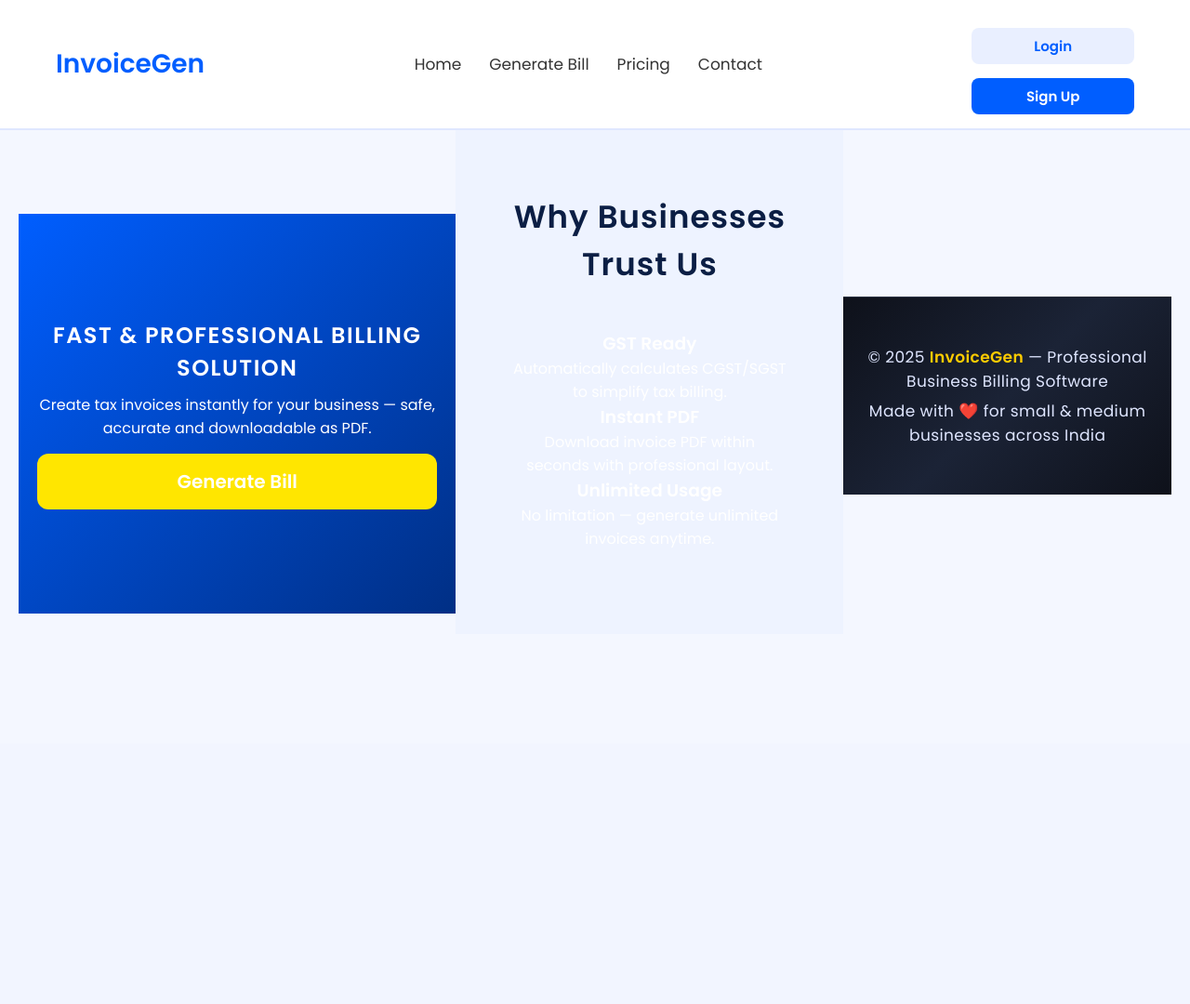
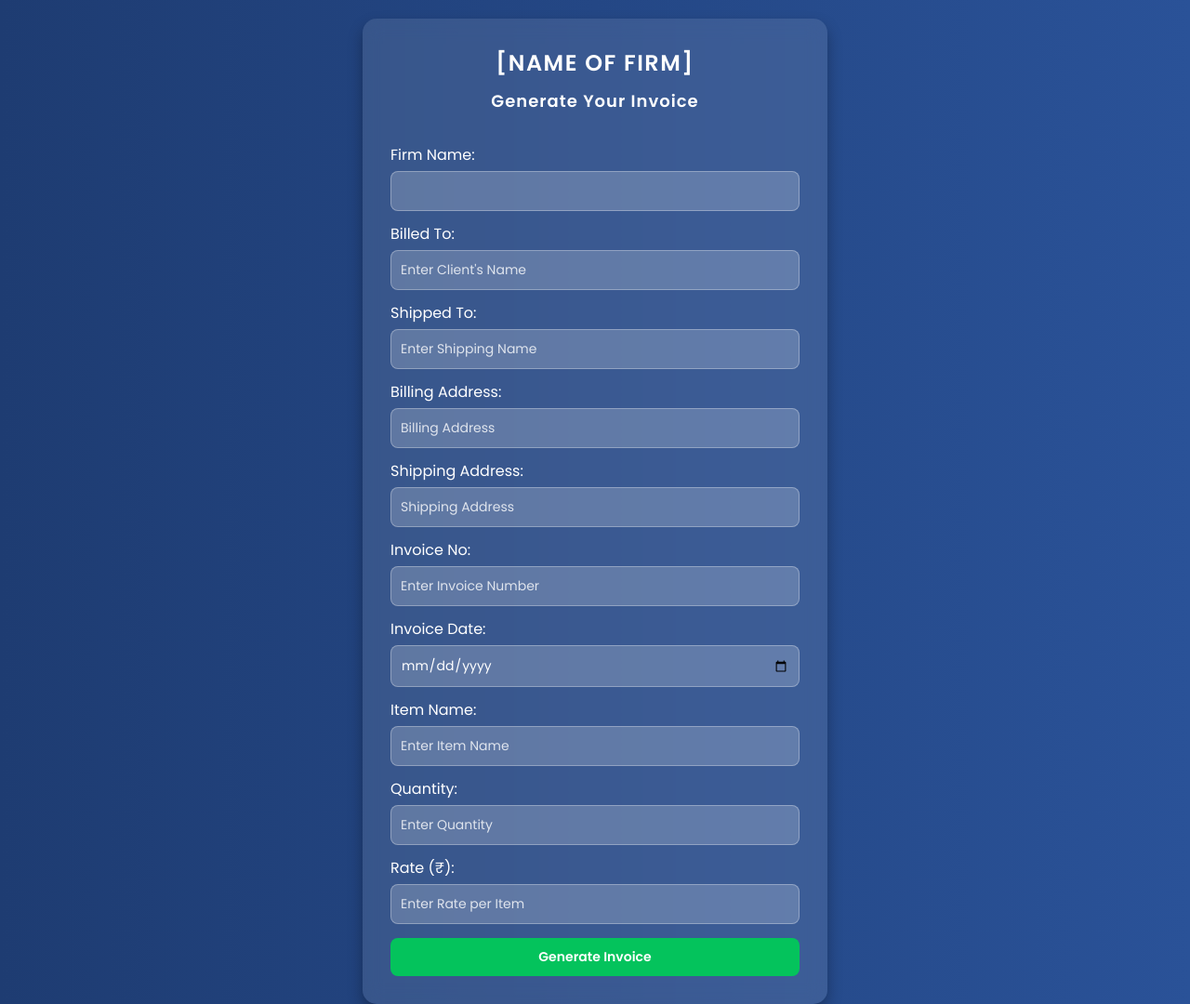
Before and after one commit to VarunKumar231204/Bill-Generator, a Flask app: page / in a window 1280 px wide. Shown: the whole page at 93% size. Before the commit the page ends 660 px from the top, so only its background shows below. Run offline with Flask 3, Linux system fonts and the light colour scheme.

Commit message:
New change commited

```diff
--- a/static/style.css
+++ b/static/style.css
@@ -106,143 +106,3 @@ button:hover {
         width: 100%;
     }
 }
-
-body {
-    margin: 0;
-    font-family: "Poppins", sans-serif;
-    background: #f4f7ff;
-}
-
-/* NAVBAR */
-.navbar {
-    position: fixed;
-    top: 0; left: 0; right: 0;
-    display: flex;
-    align-items: center;
-    justify-content: space-between;
-    padding: 15px 60px;
-    background: white;
-    border-bottom: 2px solid #dfe7ff;
-    z-index: 10;
-}
-.logo {
-    font-size: 28px;
-    font-weight: 700;
-    color: #005eff;
-}
-.nav-links {
-    list-style: none;
-    display: flex;
-    gap: 30px;
-}
-.nav-links a {
-    text-decoration: none;
-    color: #333;
-    font-size: 17px;
-}
-.nav-links a:hover { color: #005eff; }
-.auth-buttons button {
-    padding: 8px 18px;
-    border-radius: 8px;
-    border: none;
-    cursor: pointer;
-    font-weight: 600;
-    font-size: 15px;
-}
-.btn-login { background: #e9efff; color: #005eff; }
-.btn-signup { background: #005eff; color: white; }
-
-/* HERO SECTION */
-.hero {
-    margin-top: 90px;
-    height: 430px;
-    background: linear-gradient(135deg, #005eff, #002f85);
-    display: flex;
-    justify-content: center;
-    align-items: center;
-    text-align: center;
-    padding: 20px;
-    color: white;
-}
-.hero-box {
-    max-width: 650px;
-}
-.hero-box h1 {
-    font-size: 45px;
-    font-weight: 800;
-    margin-bottom: 15px;
-}
-.hero-box span {
-    color: #ffe600;
-}
-.hero-box p {
-    font-size: 18px;
-    margin-bottom: 25px;
-}
-.btn-generate {
-    padding: 15px 35px;
-    font-size: 20px;
-    border-radius: 12px;
-    background: #ffe600;
-    border: none;
-    cursor: pointer;
-    font-weight: 700;
-}
-.btn-generate:hover { background: #ffd600; }
-
-/* FEATURES */
-.features {
-    text-align: center;
-    padding: 90px 60px;
-    background: #eef3ff;
-}
-.features h2 {
-    font-size: 34px;
-    margin-bottom: 45px;
-    color: #0b1e44;
-    font-weight: 700;
-}
-.feature-row {
-    display: flex;
-    justify-content: center;
-    flex-wrap: wrap;
-    gap: 35px;
-}
-.feature-card {
-    width: 280px;
-    background: white;
-    padding: 30px 20px;
-    border-radius: 14px;
-    font-size: 20px;
-    font-weight: 600;
-    color: #1e2b53;
-    border: 2px solid #d1dbff;
-    box-shadow: 0 8px 18px rgba(0,0,0,0.08);
-    transition: 0.2s;
-}
-
-.feature-card:hover {
-    transform: translateY(-6px);
-    box-shadow: 0 10px 22px rgba(0,0,0,0.13);
-}
-
-/* FOOTER */
-footer {
-    background: linear-gradient(135deg, #0e111a, #1b2336, #0e111a);
-    color: #dfe6ff;
-    padding: 45px 20px;
-    text-align: center;
-    font-size: 17px;
-    margin-top: 50px;
-    border-top: 1px solid rgba(255, 255, 255, 0.08);
-}
-
-footer p {
-    margin: 6px 0;
-    letter-spacing: 0.4px;
-}
-
-footer span {
-    color: #ffcc00;
-    font-weight: 600;
-}
--- a/templates/index.html
+++ b/templates/index.html
@@ -1,61 +1,68 @@
+
 <!DOCTYPE html>
 <html lang="en">
 <head>
     <meta charset="UTF-8">
     <meta name="viewport" content="width=device-width, initial-scale=1.0">
-    <title>Invoice Generator | Business Billing</title>
+    <title>Invoice-Generator</title>
     <link rel="stylesheet" href="/static/style.css">
+
 </head>
 <body>
+    <div class="container">
+        <h1>[Name Of Firm]</h1>
+        <h2>Generate Your Invoice</h2>
+        <form method="POST">
+            <div class="form-group">
+                <label>Firm Name:</label>
+                <input type="text" name="firm_name" required>
+                <label for="billed_to">Billed To:</label>
+                <input type="text" id="billed_to" name="billed_to" placeholder="Enter Client's Name" required>
+            </div>
 
-    <!-- NAVBAR -->
-    <nav class="navbar">
-        <div class="logo">InvoiceGen</div>
-        <ul class="nav-links">
-            <li><a href="/">Home</a></li>
-            <li><a href="/invoice">Generate Bill</a></li>
-            <li><a href="#">Pricing</a></li>
-            <li><a href="#">Contact</a></li>
-        </ul>
-        <div class="auth-buttons">
-            <a href="#"><button class="btn-login">Login</button></a>
-            <a href="#"><button class="btn-signup">Sign Up</button></a>
-        </div>
-    </nav>
+            <div class="form-group">
+                <label for="shipped_to">Shipped To:</label>
+                <input type="text" id="shipped_to" name="shipped_to" placeholder="Enter Shipping Name" required>
+            </div>
 
-    <!-- HERO SECTION -->
-    <section class="hero">
-        <div class="hero-content">
-            <h1>Fast & Professional <span>Billing Solution</span></h1>
-            <p>Create tax invoices instantly for your business — safe, accurate and downloadable as PDF.</p>
-            <a href="/invoice"><button class="btn-generate">Generate Bill</button></a>
-        </div>
-    </section>
+            <div class="form-group">
+                <label for="billing_address">Billing Address:</label>
+                <input type="text" id="billing_address" name="billing_address" placeholder="Billing Address" required>
+            </div>
 
-    <!-- SERVICES SECTION -->
-    <section class="features">
-        <h2>Why Businesses Trust Us</h2>
-        <div class="feature-container">
-            <div class="feature-box">
-                <h3>GST Ready</h3>
-                <p>Automatically calculates CGST/SGST to simplify tax billing.</p>
+            <div class="form-group">
+                <label for="shipping_address">Shipping Address:</label>
+                <input type="text" id="shipping_address" name="shipping_address" placeholder="Shipping Address" required>
             </div>
-            <div class="feature-box">
-                <h3>Instant PDF</h3>
-                <p>Download invoice PDF within seconds with professional layout.</p>
+
+            <div class="form-group">
+                <label for="invoice_no">Invoice No:</label>
+                <input type="text" id="invoice_no" name="invoice_no" placeholder="Enter Invoice Number" required>
             </div>
-            <div class="feature-box">
-                <h3>Unlimited Usage</h3>
-                <p>No limitation — generate unlimited invoices anytime.</p>
+
+            <div class="form-group">
+                <label for="invoice_date">Invoice Date:</label>
+                <input type="date" id="invoice_date" name="invoice_date" required>
             </div>
-        </div>
-    </section>
 
-    <!-- FOOTER -->
-    <footer>
-    <p>© 2025 <span>InvoiceGen</span> — Professional Business Billing Software</p>
-    <p>Made with ❤️ for small & medium businesses across India</p>
-</footer>
+            <div class="form-group">
+                <label for="item_name">Item Name:</label>
+                <input type="text" id="item_name" name="item_name" placeholder="Enter Item Name" required>
+            </div>
+
+            <div class="form-group">
+                <label for="qty">Quantity:</label>
+                <input type="number" id="qty" name="qty" placeholder="Enter Quantity" required>
+            </div>
+
+            <div class="form-group">
+                <label for="rate">Rate (₹):</label>
+                <input type="number" id="rate" name="rate" step="0.01" placeholder="Enter Rate per Item" required>
+            </div>
+
+            <button type="submit">Generate Invoice</button>
+        </form>
+    </div>
 
 </body>
 </html>
```
Also changed, not shown: static/invoice.css (deleted, +0 -82 lines), templates/invoice.html (deleted, +0 -72 lines), app.py (line endings or trailing spaces).
